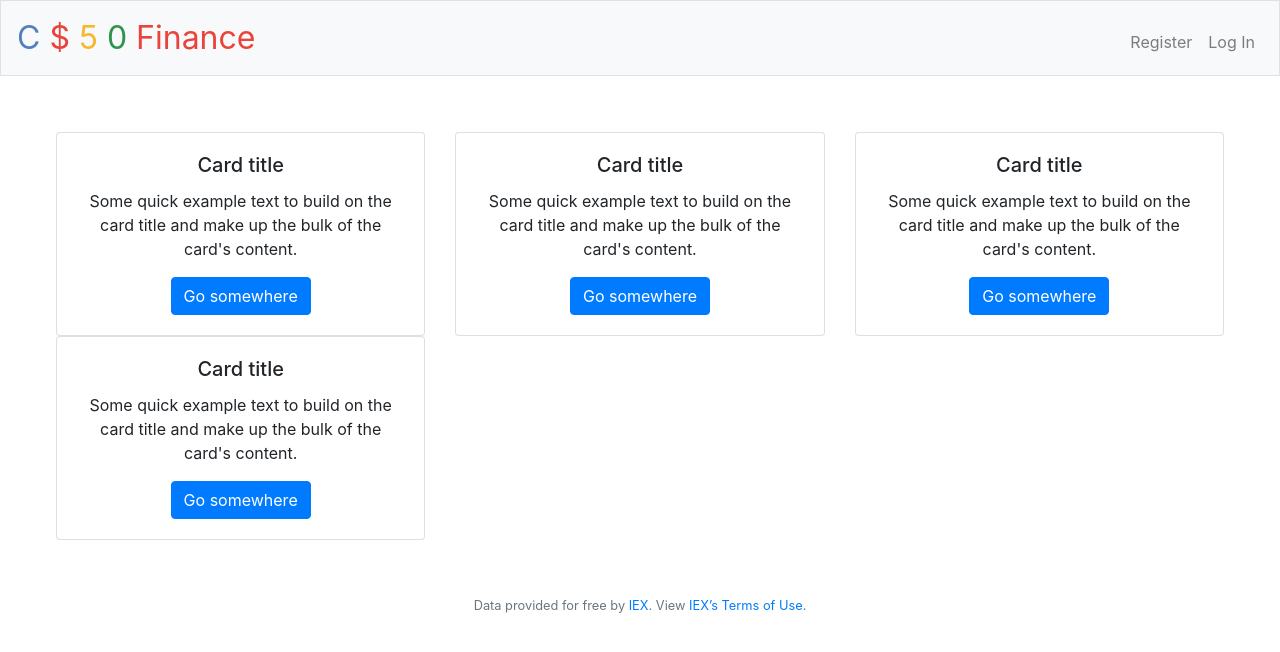
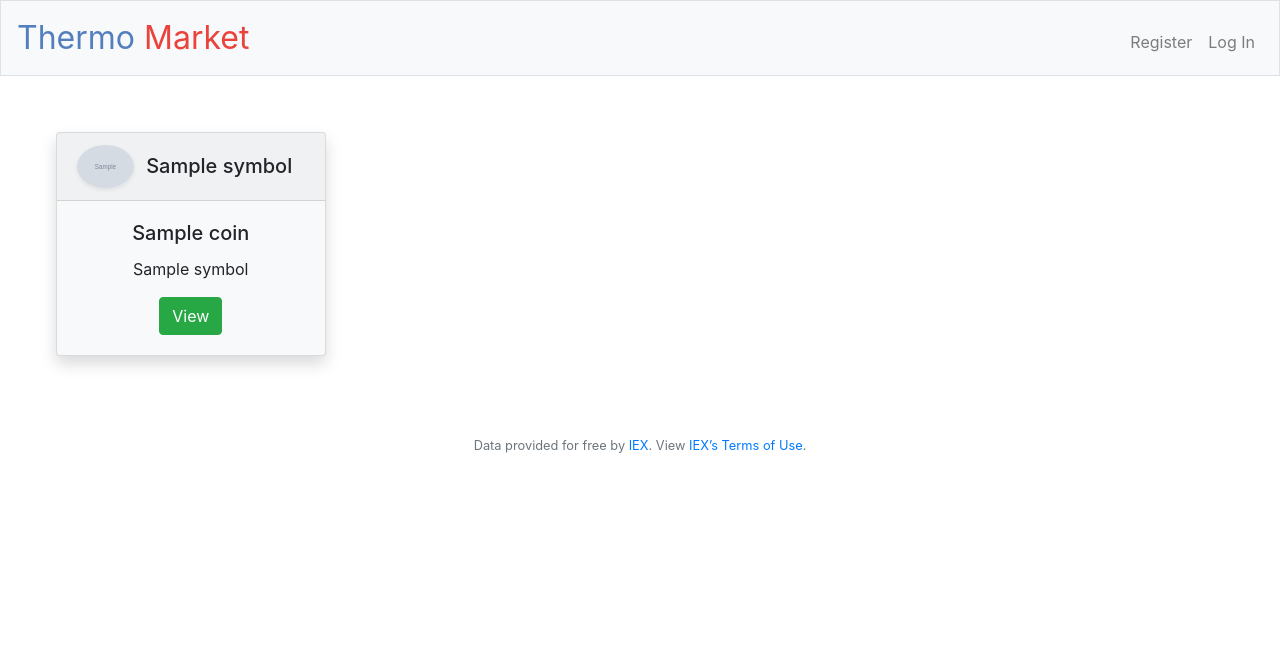
Before and after one commit to Rafaeldfb/PyMarketAdvisor, a Flask app: template application/templates/index.html in a window 1280 px wide. Shown: the top 652 px of the page. Run offline with Flask 2, Linux system fonts and the light colour scheme; the template is opened without the code that fills it: most values are stand-ins (such as "Sample title", 1, 10 or a date in 2020); grey boxes marked "Sample" are stand-in pictures.

Commit message:
user models and views functionals and intial cripto layout
with users logic done, its time to move on scrap data for criptocurrencies.

```diff
--- a/application/__init__.py
+++ b/application/__init__.py
@@ -1,50 +1,58 @@
 import os
 from flask import Flask, Blueprint
-from flask import current_app as app
-from flask_sqlalchemy import SQLAlchemy
+# from flask import current_app as app
+from flask_session import Session
+# from flask_sqlalchemy import SQLAlchemy
 from werkzeug.exceptions import default_exceptions, HTTPException, InternalServerError
-from flask_session import Session
 from tempfile import mkdtemp
+from application import config
 from .helpers import usd, apology
 
 
 # Globally accessible libraries
-db = SQLAlchemy()
+# db = SQLAlchemy()
 
 
-def init_app():
+def create_app():
     """Initialize the core application."""
     app = Flask(__name__, instance_relative_config=False)
-    app.config.from_object('application.config.DevConfig')
+    app.config.from_object(config.DevConfig)
     app.config["SESSION_FILE_DIR"] = mkdtemp()
 
 
     # Initialize Plugins
-    db.init_app(app)
+    # db.init_app(app)
     Session(app)
 
     with app.app_context():
 
         # Make sure API key for Lookup is set
-        if not os.environ.get("IEX_API_KEY"):
+        if not os.environ.get('IEX_API_KEY'):
             raise RuntimeError("IEX_API_KEY not set")
 
         # Include our Routes
-        from .views import index
-        from .models import users_db
+        from .views import index, register, login, logout, settings
+        from .models import users_db, criptocoins_db, news
 
         # Register Blueprints
         app.register_blueprint(index.index_bp)
+        app.register_blueprint(register.register_bp)
+        app.register_blueprint(login.login_bp)
+        app.register_blueprint(logout.logout_bp)
+        app.register_blueprint(settings.settings_bp)
+
         app.register_blueprint(users_db.users_bp)
+        app.register_blueprint(criptocoins_db.criptocoins_bp)
+        app.register_blueprint(news.news_bp)
 
 
         # Ensure responses aren't cached
-        # @app.after_request
-        # def after_request(response):
-        #     response.headers["Cache-Control"] = "no-cache, no-store, must-revalidate"
-        #     response.headers["Expires"] = 0
-        #     response.headers["Pragma"] = "no-cache"
-        #     return response
+        @app.after_request
+        def after_request(response):
+            response.headers["Cache-Control"] = "no-cache, no-store, must-revalidate"
+            response.headers["Expires"] = 0
+            response.headers["Pragma"] = "no-cache"
+            return response
 
 
         # Custom filter
--- a/application/templates/index.html
+++ b/application/templates/index.html
@@ -8,42 +8,25 @@
 {% block main %}
     <div class="container-fluid p-0 p-xl-2">
         <div class="row">
-            <div class="col-12 col-md-6 col-lg-4">
-                <div class="card">
-                    <div class="card-body">
-                        <h5 class="card-title">Card title</h5>
-                        <p class="card-text">Some quick example text to build on the card title and make up the bulk of the card's content.</p>
-                        <a href="#" class="btn btn-primary">Go somewhere</a>
+
+            {% for coin in coins %}
+                <div class="col-12 col-sm-6 col-md-4 col-lg-3 mb-4">
+                    <div class="card shadow bg-light">
+                        <div class="card-header">
+                            <div class="d-flex flex-row align-content-around">
+                                <img class="card-img-top rounded-circle shadow-sm w-25 h-auto me-auto" src="{{ coin.logo }}" alt="{{ coin.name }}">
+                                <h5 class="card-title mb-0 flex-fill m-auto">{{ coin.symbol }}</h5>
+                            </div>
+                        </div>
+                        <div class="card-body">
+                            <h5 class="card-title">{{ coin.name }}</h5>
+                            <p class="card-text">{{ coin.symbol }}</p>
+                            <a href="#" class="btn btn-success">View</a>
+                        </div>
                     </div>
                 </div>
-            </div>
-            <div class="col-12 col-md-6 col-lg-4">
-                <div class="card">
-                    <div class="card-body">
-                        <h5 class="card-title">Card title</h5>
-                        <p class="card-text">Some quick example text to build on the card title and make up the bulk of the card's content.</p>
-                        <a href="#" class="btn btn-primary">Go somewhere</a>
-                    </div>
-                </div>
-            </div>
-            <div class="col-12 col-md-6 col-lg-4">
-                <div class="card">
-                    <div class="card-body">
-                        <h5 class="card-title">Card title</h5>
-                        <p class="card-text">Some quick example text to build on the card title and make up the bulk of the card's content.</p>
-                        <a href="#" class="btn btn-primary">Go somewhere</a>
-                    </div>
-                </div>
-            </div>
-            <div class="col-12 col-md-6 col-lg-4">
-                <div class="card">
-                    <div class="card-body">
-                        <h5 class="card-title">Card title</h5>
-                        <p class="card-text">Some quick example text to build on the card title and make up the bulk of the card's content.</p>
-                        <a href="#" class="btn btn-primary">Go somewhere</a>
-                    </div>
-                </div>
-            </div>
+            {% endfor %}
+
         </div>
     </div>
 {% endblock %}
--- a/application/templates/layout.html
+++ b/application/templates/layout.html
@@ -20,7 +20,7 @@
         <script src="https://cdn.jsdelivr.net/npm/bootstrap@4.5.3/dist/js/bootstrap.bundle.min.js" integrity="sha384-ho+j7jyWK8fNQe+A12Hb8AhRq26LrZ/JpcUGGOn+Y7RsweNrtN/tE3MoK7ZeZDyx" crossorigin="anonymous"></script>
         <!-- <script src="/static/regiEval.js" type="module" rel="regiEval()"></script> -->
 
-        <title>C$50 Finance: {% block title %}{% endblock %}</title>
+        <title>ThermoMarket {% block title %}{% endblock %}</title>
 
     </head>
 
@@ -28,11 +28,8 @@
 
         <nav class="navbar navbar-expand-md navbar-light bg-light border">
             <a class="navbar-brand" href="/">
-                <span class="blue">C</span>
-                <span class="red">$</span>
-                <span class="yellow">5</span>
-                <span class="green">0</span>
-                <span class="red">Finance</span>
+                <span class="blue">Thermo</span>
+                <span class="red">Market</span>
             </a>
             <button
                 aria-controls="navbar"
@@ -49,10 +46,7 @@
             <div class="collapse navbar-collapse" id="navbar">
                 {% if session.user_id %}
                     <ul class="navbar-nav mr-auto mt-2">
-                        <li class="nav-item"><a class="nav-link" href="/quote">Quote</a></li>
-                        <li class="nav-item"><a class="nav-link" href="/buy">Buy</a></li>
-                        <li class="nav-item"><a class="nav-link" href="/sell">Sell</a></li>
-                        <li class="nav-item"><a class="nav-link" href="/history">History</a></li>
+                        <li class="nav-item"><a class="nav-link" href="/">Home</a></li>
                         <li class="nav-item"><a class="nav-link" href="/settings">Settings</a></li>
                     </ul>
                     <ul class="navbar-nav ml-auto mt-2">
--- a/requirements.txt
+++ b/requirements.txt
@@ -1,3 +1,5 @@
+beautifulsoup4==4.10.0
+bs4==0.0.1
 cachelib==0.4.1
 certifi==2021.10.8
 charset-normalizer==2.0.9
@@ -13,6 +15,7 @@ Jinja2==3.0.3
 MarkupSafe==2.0.1
 python-dotenv==0.19.2
 requests==2.26.0
+soupsieve==2.3.1
 SQLAlchemy==1.4.29
 sqlparse==0.4.2
 termcolor==1.1.0
--- a/wsgi.py
+++ b/wsgi.py
@@ -1,8 +1,7 @@
-from dotenv.main import load_dotenv
-from application import init_app
+from application import create_app
 
 
-app = init_app()
+app = create_app()
 
 if __name__ == "__main__":
     app.run(load_dotenv=True)
```
Also changed, not shown: application/config.py (+6 -3 lines), application/models/criptocoins_db.py (added, +40 -0 lines), application/models/news.py (added, +21 -0 lines), application/models/users_db.py (+16 -12 lines), application/views/index.py (+7 -2 lines), application/views/login.py (added, +46 -0 lines), application/views/logout.py (added, +20 -0 lines), application/views/register.py (added, +43 -0 lines), application/views/settings.py (added, +57 -0 lines), application/market_database.db (added), application/user_database.db (added).
